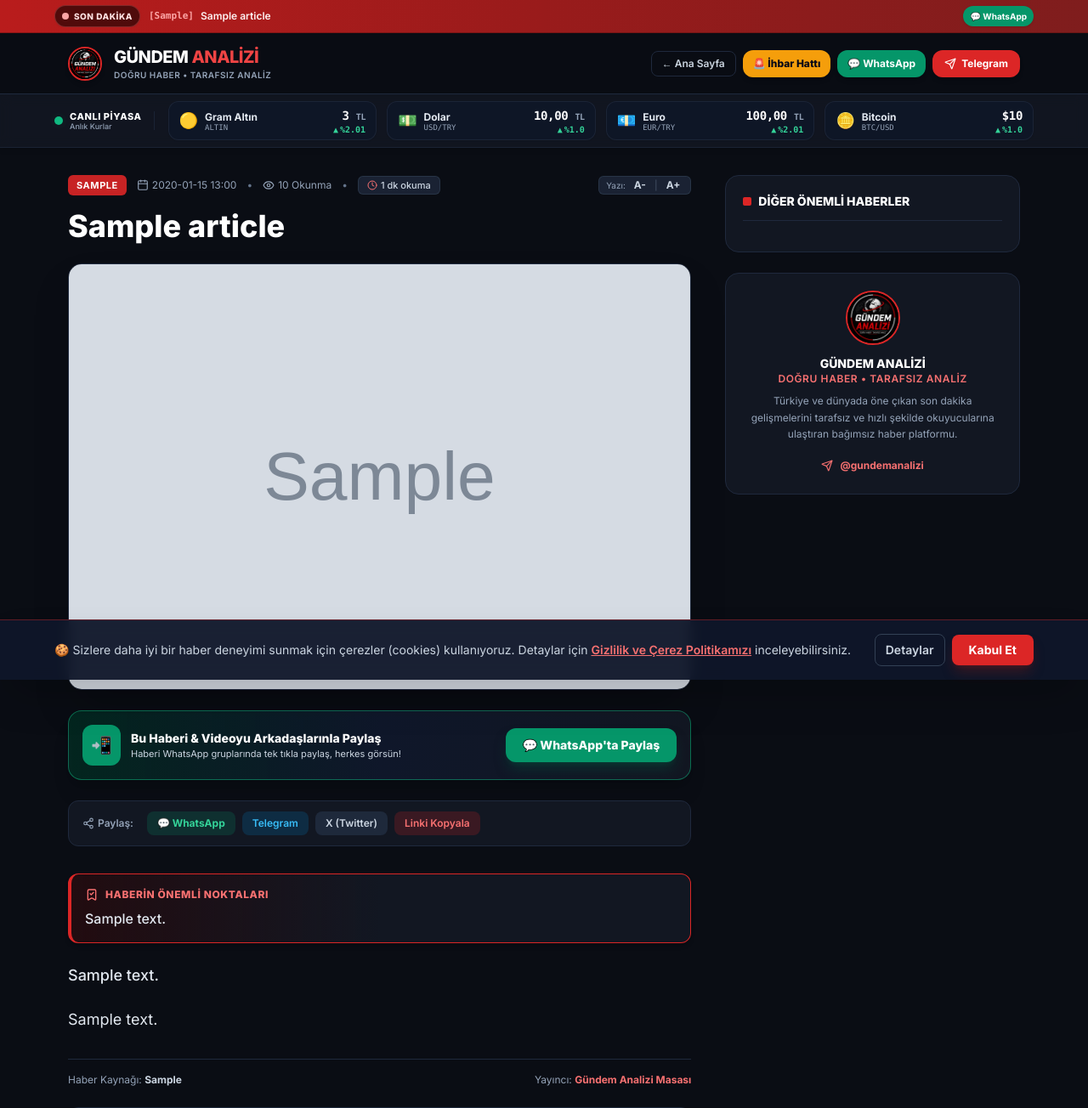
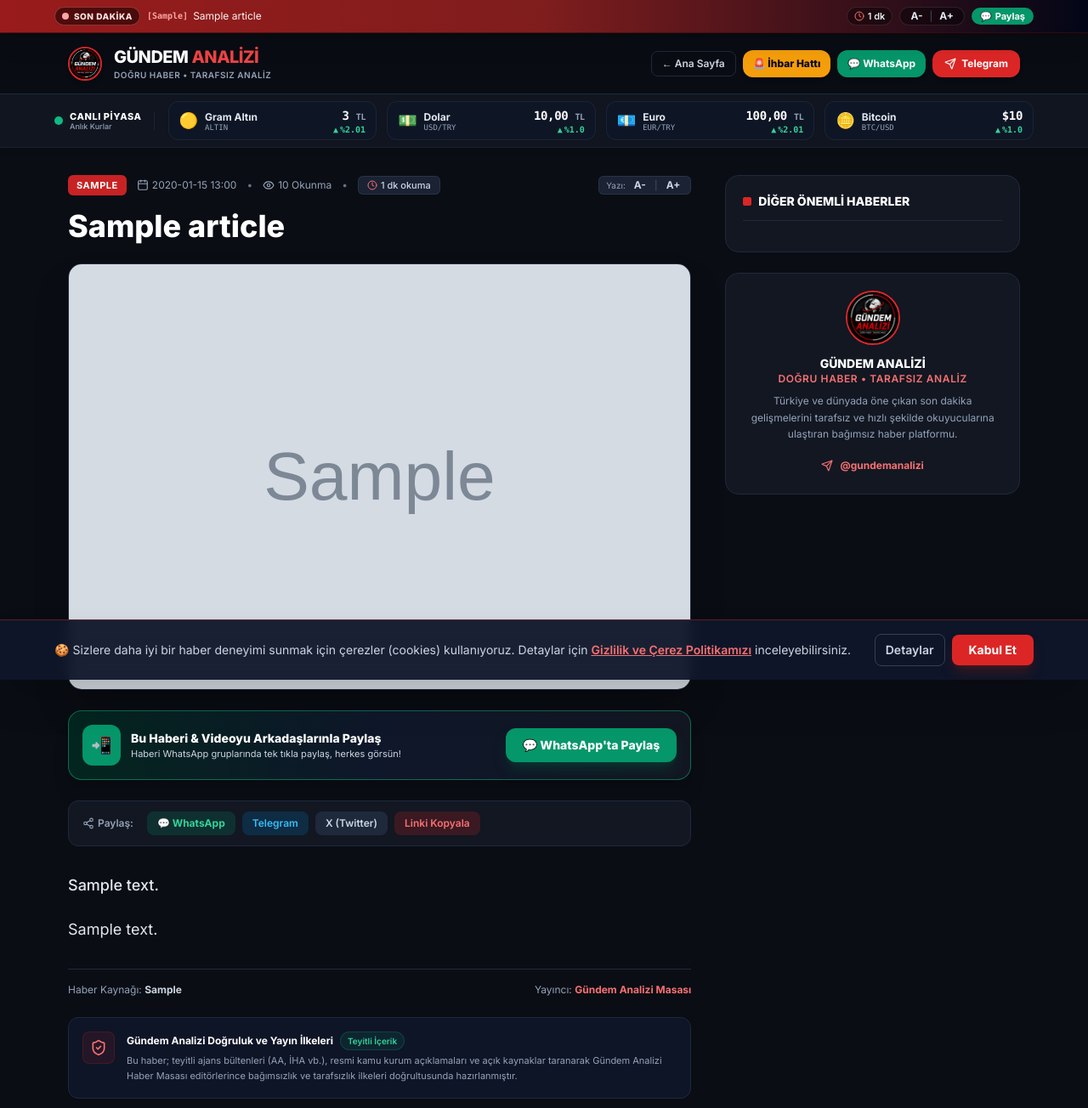
Before and after one commit to celikyalcin336-blip/gundemanalizi, a FastAPI app: page /haber/sample in a window 1280 px wide. Shown: the top 1304 px of the page at 85% size. Run offline with FastAPI, Linux system fonts and the light colour scheme; data comes from the database, SQL or seed files in the repository; tables that the repository leaves empty hold one stand-in row (values such as "Sample post"); grey boxes marked "Sample" are stand-in pictures; some libraries are stand-ins or nearby versions.

Commit message:
Add files via upload

```diff
--- a/ai_writer.py
+++ b/ai_writer.py
@@ -207,7 +207,7 @@ Lütfen çıktıyı düzgün HTML paragrafları (<p>...</p>) ve gerekiyorsa ara
                     if res and res.text:
                         return {
                             "title": title,
-                            "summary": summary[:200] if summary else title,
+                            "summary": summary if summary else title,
                             "content": res.text.strip(),
                             "category": category
                         }
@@ -289,7 +289,7 @@ Lütfen çıktıyı düzgün HTML paragrafları (<p>...</p>) ve gerekiyorsa ara
 
     return {
         "title": title,
-        "summary": lead_para[:200],
+        "summary": lead_para,
         "content": content_html,
         "category": category
     }
--- a/templates/article.html
+++ b/templates/article.html
@@ -154,14 +154,12 @@
 </head>
 <body class="min-h-screen flex flex-col antialiased selection:bg-red-600 selection:text-white">
 
-    <!-- OKUMA İLERLEME ÇUBUĞU (READING PROGRESS BAR) -->
-    <div id="reading-progress" class="fixed top-0 left-0 h-[3.5px] bg-gradient-to-r from-red-600 via-rose-500 to-amber-400 z-[100] transition-all duration-75 w-0"></div>
-
-    <!-- ÜST BİLGİ & CANLI SON DAKİKA BANDI -->
-    <div class="bg-gradient-to-r from-red-700 via-red-800 to-red-900 text-white text-xs sm:text-sm font-semibold py-1.5 px-4 shadow-md border-b border-red-950/40">
+    <!-- STICKY ÜST BİLGİ & SON DAKİKA CANLI BANDI (OKUYUCUYLA BİRLİKTE AŞAĞI İNER) -->
+    <div class="sticky top-0 z-50 bg-gradient-to-r from-red-800 via-red-900 to-slate-950 text-white text-xs py-2 px-3 sm:px-6 shadow-xl border-b border-red-950/70 backdrop-blur-md">
         <div class="max-w-6xl mx-auto flex items-center justify-between gap-3">
-            <div class="flex items-center gap-2.5 overflow-hidden flex-1 min-w-0">
-                <span class="inline-flex items-center gap-1.5 bg-red-950/90 border border-red-400/30 px-2 py-0.5 rounded-full text-red-100 font-extrabold uppercase tracking-wider text-[10px] shrink-0 shadow-sm">
+            <!-- Sol: Son Dakika Kayan Bant -->
+            <div class="flex items-center gap-2 overflow-hidden flex-1 min-w-0">
+                <span class="inline-flex items-center gap-1.5 bg-red-950/90 border border-red-400/40 px-2 py-0.5 rounded-full text-red-100 font-extrabold uppercase tracking-wider text-[10px] shrink-0 shadow-sm">
                     <span class="relative flex h-2 w-2">
                         <span class="animate-ping absolute inline-flex h-full w-full rounded-full bg-red-400 opacity-75"></span>
                         <span class="relative inline-flex rounded-full h-2 w-2 bg-red-300"></span>
@@ -172,7 +170,7 @@
                     {% if breaking_news and breaking_news|length > 0 %}
                         {% for b in breaking_news %}
                         <a href="/haber/{{ b.slug }}" class="breaking-item absolute inset-0 flex items-center text-red-50 hover:text-white transition-all duration-500 truncate text-xs {% if loop.first %}opacity-100 translate-y-0{% else %}opacity-0 translate-y-3 pointer-events-none{% endif %}" title="{{ b.title }}">
-                            <span class="text-red-300 text-[11px] mr-2 font-mono font-bold hidden sm:inline">[{{ b.category }}]</span>
+                            <span class="text-red-300 text-[10px] mr-1.5 font-mono font-bold hidden md:inline">[{{ b.category }}]</span>
                             <span class="truncate hover:underline">{{ b.title }}</span>
                         </a>
                         {% endfor %}
@@ -181,16 +179,30 @@
                     {% endif %}
                 </div>
             </div>
-            <div class="hidden sm:flex items-center gap-1.5 shrink-0">
-                <a href="https://whatsapp.com/channel/0029VbDjlhj8qIzpKkjeWz08" target="_blank" class="inline-flex items-center gap-1 bg-emerald-600 hover:bg-emerald-500 transition px-2 py-0.5 rounded-full text-[10px] font-bold text-white whitespace-nowrap shadow">
-                    💬 WhatsApp
-                </a>
+
+            <!-- Sağ: Okuma Süresi, Yazı Boyutu & Hızlı Paylaşım (Sürekli Görünür Kalır) -->
+            <div class="flex items-center gap-2 shrink-0">
+                <span class="inline-flex items-center gap-1 text-slate-200 bg-black/40 border border-white/10 px-2 py-0.5 rounded-full text-[11px] font-semibold">
+                    <i data-lucide="clock" class="w-3 h-3 text-red-400"></i>
+                    <span>{{ reading_time_min or 2 }} dk</span>
+                </span>
+                <div class="hidden sm:inline-flex items-center gap-1 bg-black/40 border border-white/10 px-2 py-0.5 rounded-full text-[11px] text-slate-200">
+                    <button type="button" onclick="adjustFontSize(-1)" class="hover:text-white px-1 font-bold text-xs" title="Yazı Boyutunu Küçült">A-</button>
+                    <span class="text-slate-600">|</span>
+                    <button type="button" onclick="adjustFontSize(1)" class="hover:text-white px-1 font-bold text-xs" title="Yazı Boyutunu Büyüt">A+</button>
+                </div>
+                <button type="button" onclick="shareArticleWhatsApp()" class="inline-flex items-center gap-1 bg-emerald-600 hover:bg-emerald-500 text-white font-bold text-[11px] px-2.5 py-0.5 rounded-full transition shadow">
+                    💬 <span class="hidden sm:inline">Paylaş</span>
+                </button>
             </div>
         </div>
+
+        <!-- İnce Kırmızı Okuma İlerleme Çizgisi (Sticky Bar'ın En Alt Çeperinde) -->
+        <div id="reading-progress" class="absolute bottom-0 left-0 h-[2.5px] bg-gradient-to-r from-red-500 via-rose-400 to-amber-300 transition-all duration-75 w-0 shadow-sm shadow-red-500/80"></div>
     </div>
 
     <!-- ÜST HEADER -->
-    <header class="border-b border-brand-border bg-brand-dark/95 backdrop-blur sticky top-0 z-50">
+    <header class="border-b border-brand-border bg-brand-dark/95 backdrop-blur">
         <div class="max-w-6xl mx-auto px-4 py-3.5 flex items-center justify-between">
             <a href="/" class="flex items-center gap-3.5 group">
                 <img src="/assets/logo.png" alt="Logo" class="w-10 h-10 rounded-full border-2 border-red-600 shadow-md">
@@ -349,15 +361,20 @@
             </div>
             {% endif %}
 
-            {% if article.summary %}
-            <!-- Haberin Önemli Noktaları (Özet Kutusu) -->
-            <div class="mb-6 p-4 rounded-xl bg-gradient-to-r from-red-950/40 via-brand-card to-brand-card border-l-4 border-red-600 border-y border-r border-brand-border/80 shadow-md">
-                <div class="flex items-center gap-2 mb-2 text-red-400 font-extrabold text-xs uppercase tracking-wider">
+            {% if highlights and highlights|length > 0 %}
+            <!-- Haberin Önemli Noktaları (Özet Kutusu - Kesintisiz Tam Cümleler) -->
+            <div class="mb-6 p-4 sm:p-5 rounded-2xl bg-gradient-to-r from-red-950/40 via-brand-card to-brand-card border-l-4 border-red-600 border-y border-r border-brand-border/80 shadow-md">
+                <div class="flex items-center gap-2 mb-3 text-red-400 font-extrabold text-xs uppercase tracking-wider">
                     <i data-lucide="bookmark-check" class="w-4 h-4"></i> Haberin Önemli Noktaları
                 </div>
-                <p class="text-slate-200 text-sm sm:text-base leading-relaxed font-medium">
-                    {{ article.summary }}
-                </p>
+                <ul class="space-y-2.5 text-slate-200 text-xs sm:text-sm font-medium leading-relaxed">
+                    {% for h in highlights %}
+                    <li class="flex items-start gap-2.5">
+                        <span class="w-2 h-2 rounded-full bg-red-500 mt-1.5 shrink-0 shadow-sm shadow-red-500/50"></span>
+                        <span>{{ h }}</span>
+                    </li>
+                    {% endfor %}
+                </ul>
             </div>
             {% endif %}
 
--- a/templates/index.html
+++ b/templates/index.html
@@ -117,8 +117,8 @@
 </head>
 <body class="min-h-screen flex flex-col antialiased selection:bg-red-600 selection:text-white">
 
-    <!-- ÜST BİLGİ & SON DAKİKA CANLI BANDI -->
-    <div class="bg-gradient-to-r from-red-700 via-red-800 to-red-900 text-white text-xs sm:text-sm font-semibold py-2 px-4 shadow-md border-b border-red-950/40">
+    <!-- ÜST BİLGİ & SON DAKİKA CANLI BANDI (STICKY OKUYUCUYLA İNER) -->
+    <div class="sticky top-0 z-50 bg-gradient-to-r from-red-800 via-red-900 to-slate-950 text-white text-xs sm:text-sm font-semibold py-2 px-4 shadow-xl border-b border-red-950/70 backdrop-blur-md">
         <div class="max-w-7xl mx-auto flex items-center justify-between gap-3">
             <div class="flex items-center gap-2.5 overflow-hidden flex-1 min-w-0">
                 <span class="inline-flex items-center gap-1.5 bg-red-950/90 border border-red-400/30 px-2.5 py-0.5 rounded-full text-red-100 font-extrabold uppercase tracking-wider text-[10px] sm:text-[11px] shrink-0 shadow-sm">
--- a/web_server.py
+++ b/web_server.py
@@ -936,6 +936,37 @@ async def submit_ihbar(
     threading.Thread(target=_bg_send, daemon=True).start()
     return {"ok": True, "message": "İhbarınız ve medyanız Haber Merkezimize başarıyla iletildi! Teşekkür ederiz."}
 
+def extract_clean_highlights(content: str, summary: str, title: str) -> list:
+    """Haberin içinden tam, anlamlı ve kesilmemiş 2-3 adet madde/özet çıkarır."""
+    import re, html
+    paras = re.findall(r'<p[^>]*>(.*?)</p>', content or "", flags=re.DOTALL)
+    bullets = []
+
+    # 1. İçerik paragraflarından tam cümleleri al
+    if paras:
+        for p in paras:
+            clean_p = re.sub(r'<[^>]+>', '', p).strip()
+            clean_p = html.unescape(clean_p)
+            if any(b in clean_p.lower() for b in ['gündem analizi değerlendirmesi', 'piyasalar ve kamuoyu', 'abone olun', 'tıklayınız', 'fotoğraf:']):
+                continue
+            # Noktalama ile biten tam cümlelere böl
+            sents = [s.strip() for s in re.split(r'(?<=[.!?])\s+', clean_p) if len(s.strip()) > 35]
+            for s in sents:
+                if (s.endswith(('.', '!', '?')) or s.endswith('."') or s.endswith('".')) and s not in bullets and s.lower() != title.lower():
+                    bullets.append(s)
+                    if len(bullets) >= 3:
+                        break
+            if len(bullets) >= 3:
+                break
+
+    # 2. Eğer içerikten tam cümle çıkmadıysa ve summary tam bir cümle ise onu ekle
+    if not bullets and summary:
+        clean_sum = html.unescape(summary.strip())
+        if clean_sum.endswith(('.', '!', '?')) and len(clean_sum) > 30 and clean_sum.lower() != title.lower():
+            bullets.append(clean_sum)
+
+    return bullets[:3]
+
 @app.api_route("/haber/{slug}", methods=["GET", "HEAD"], response_class=HTMLResponse)
 async def article_detail(request: Request, slug: str):
     article = database.get_article_by_slug(slug)
@@ -958,12 +989,16 @@ async def article_detail(request: Request, slug: str):
     word_count = len(text_content.split())
     reading_time_min = max(1, round(word_count / 140))
 
+    # Kesilmeyen tam özet maddeleri
+    highlights = extract_clean_highlights(article.get("content", ""), article.get("summary", ""), article.get("title", ""))
+
     canonical_url = f"https://xn--gndemanalizi-dlb.com.tr/haber/{slug}"
     return templates.TemplateResponse(
         request=request,
         name="article.html",
         context={
             "article": article,
+            "highlights": highlights,
             "related_articles": related_articles,
             "other_articles": other_articles,
             "breaking_news": breaking_news,
```
